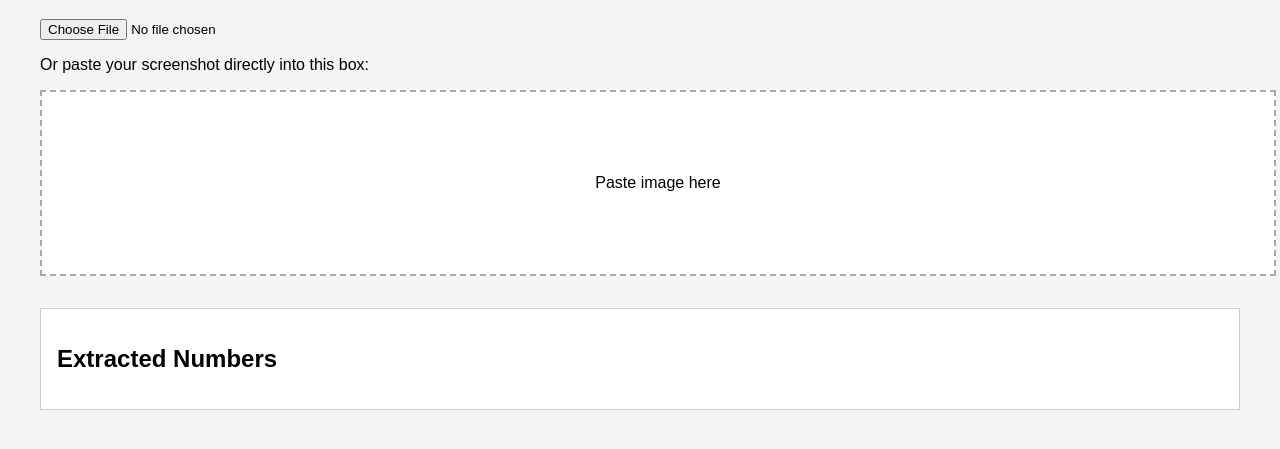
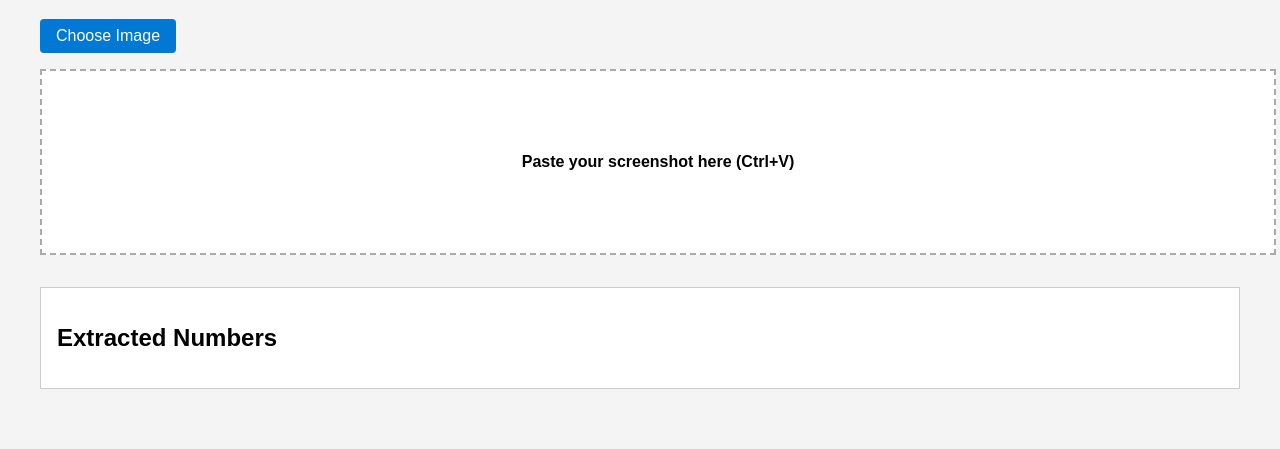
Before and after one commit to Dukelucasleon/NumberReader, a plain HTML site: page index.html in a window 1280 px wide. Shown: the part 101-550 px from the top of the page. Drawn offline with Linux system fonts and the light colour scheme.

Commit message:
Update index.html

```diff
--- a/index.html
+++ b/index.html
@@ -10,9 +10,12 @@
   <h1>Upload or Paste Image for OCR</h1>
 
   <div class="upload-area">
-    <input type="file" id="imageInput" accept="image/*" />
-    <p>Or paste your screenshot directly into this box:</p>
-    <div id="pasteZone" contenteditable="true" class="paste-zone">Paste image here</div>
+    <label for="imageInput" class="upload-button">Choose Image</label>
+    <input type="file" id="imageInput" accept="image/*" hidden />
+
+    <div id="pasteZone" class="paste-zone" tabindex="0">
+      <p><strong>Paste your screenshot here (Ctrl+V)</strong></p>
+    </div>
   </div>
 
   <div id="outputContainer">
```
